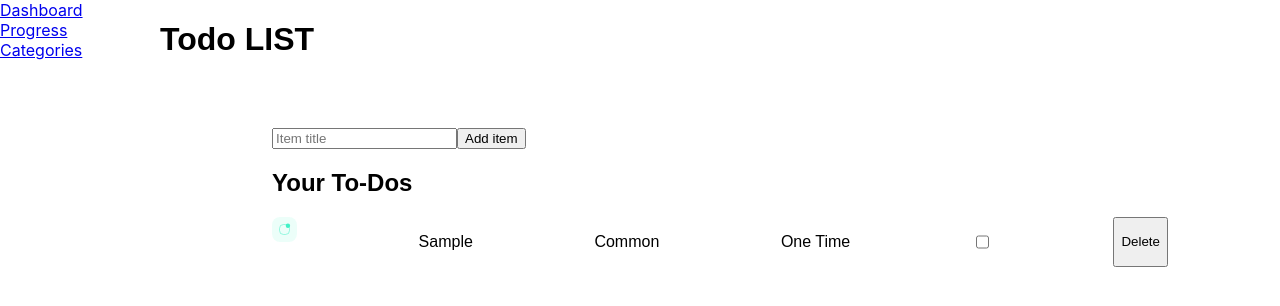
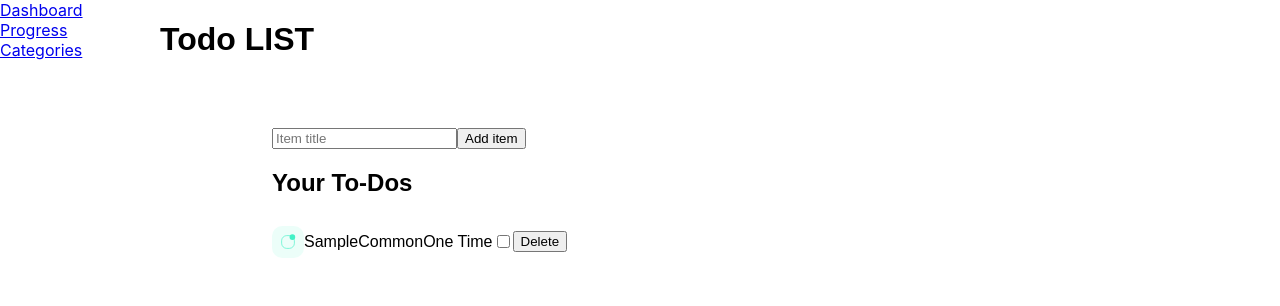
Before and after one commit to An1mus/merntodo, a React (Create React App) app: page /#/ in a window 1280 px wide. Both pictures are taken after typing "Sample" into the empty fields and a click on the button "Add item". Shown: the top 306 px of the page. Built offline with nearby package versions, Linux system fonts and the light colour scheme.

Commit message:
Icon rework

```diff
--- a/src/components/Todo/List/ListItem/index.tsx
+++ b/src/components/Todo/List/ListItem/index.tsx
@@ -2,7 +2,6 @@ import React, { useEffect, useState } from 'react';
 import styled from 'styled-components';
 import { TodoItem } from '../../../../commons/types/todoItem';
 import FilterIcon from '../../../common/FilterIcon';
-import { Priority } from '../../../../commons/types/Priority';
 
 interface Props {
     item: TodoItem,
@@ -12,8 +11,11 @@ interface Props {
 
 const ListItemContainer = styled.div`
     display: flex;
-    justify-content: space-between;
+    justify-content: start;
+    align-items: center;
     width: 100%;
+
+
 `;
 
 const ListItem = ({onDelete, updateTodo, item}: Props) => {
@@ -31,7 +33,7 @@ const ListItem = ({onDelete, updateTodo, item}: Props) => {
     return (
         <ListItemContainer>
             <FilterIcon priority={priority}/>
-            <p>{name}</p>
+            <p className={'itemTitle'}>{name}</p>
             <p>{category.name}</p>
             {/*
             <p>isChecked: {isChecked ? 'Yes' : 'No'}</p>
--- a/src/components/common/FilterIcon/index.tsx
+++ b/src/components/common/FilterIcon/index.tsx
@@ -5,7 +5,13 @@ import styled from 'styled-components';
 
 const IconContainer = styled.div`
     --main-color:${props => props.color};
+    height: 2rem;
+    width: 2rem;
 
+    svg {
+        height: 100%;
+        width: 100%;
+    }
     .iconFill {
         fill: var(--main-color);
     }
```
